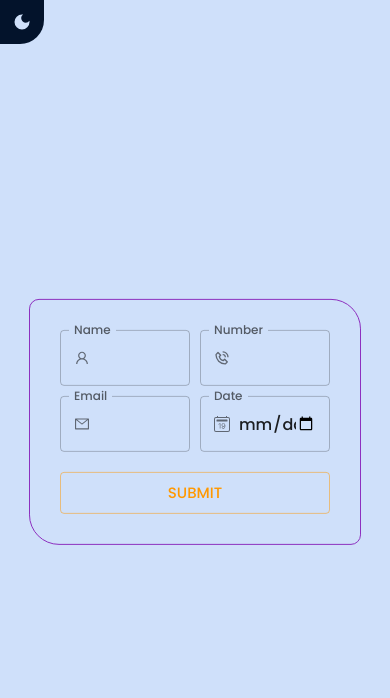
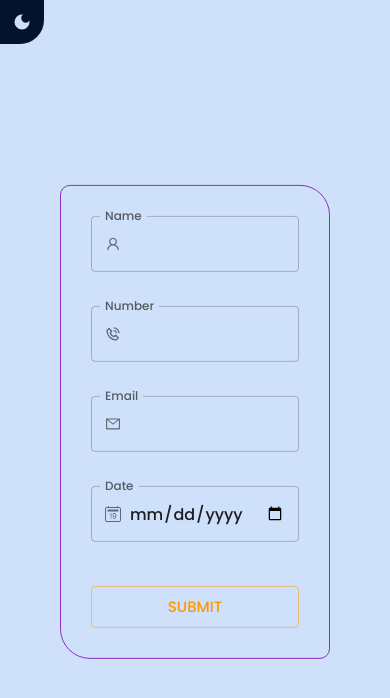
Before and after one commit to ehsanm-77/ToDo, a Next.js app: page /main in a window 390 px wide. Shown: the top 698 px of the page. Built offline with nearby package versions, Linux system fonts and the light colour scheme.

Commit message:
do responsive with mui

```diff
--- a/src/components/TextField/CustomTextField.tsx
+++ b/src/components/TextField/CustomTextField.tsx
@@ -23,6 +23,9 @@ function CustomTextField({
         ),
       }}
       fullWidth
+      sx={{
+        height: '80px',
+      }}
       {...props}
     />
   );
--- a/src/components/main/FormInputs/FormInputs.tsx
+++ b/src/components/main/FormInputs/FormInputs.tsx
@@ -1,4 +1,4 @@
-import { Box } from '@mui/material';
+import { Box, useTheme } from '@mui/material';
 import { Controller } from 'react-hook-form';
 import CustomTextField from '@/components/TextField/CustomTextField';
 import { BiPhoneCall } from 'react-icons/bi';
@@ -6,6 +6,7 @@ import { BsCalendar2Date } from 'react-icons/bs';
 import { AiOutlineUser, AiOutlineMail } from 'react-icons/ai';
 
 const FormInputs = ({ control, errors }: FormInputs) => {
+  const theme = useTheme();
   return (
     <Box
       sx={{
@@ -18,6 +19,10 @@ const FormInputs = ({ control, errors }: FormInputs) => {
         sx={{
           display: 'flex',
           gap: '10px',
+          flexDirection: 'column',
+          [theme.breakpoints.up('md')]: {
+            flexDirection: 'row',
+          },
         }}
       >
         <Controller
@@ -65,6 +70,10 @@ const FormInputs = ({ control, errors }: FormInputs) => {
         sx={{
           display: 'flex',
           gap: '10px',
+          flexDirection: 'column',
+          [theme.breakpoints.up('md')]: {
+            flexDirection: 'row',
+          },
         }}
       >
         <Controller
--- a/src/pages/_app.tsx
+++ b/src/pages/_app.tsx
@@ -30,6 +30,15 @@ export default function App({ Component, pageProps }: AppProps) {
         paper: modePage === 'dark' ? '#1E1E1E' : '#fff',
       },
     },
+    breakpoints: {
+      values: {
+        xs: 0,
+        sm: 600,
+        md: 900,
+        lg: 1200,
+        xl: 1536,
+      },
+    },
   });
 
   return (
```
